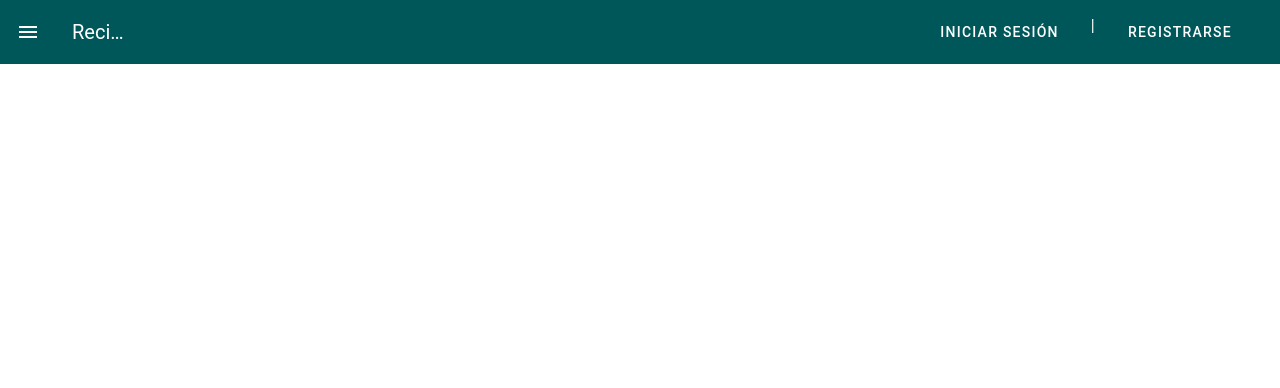
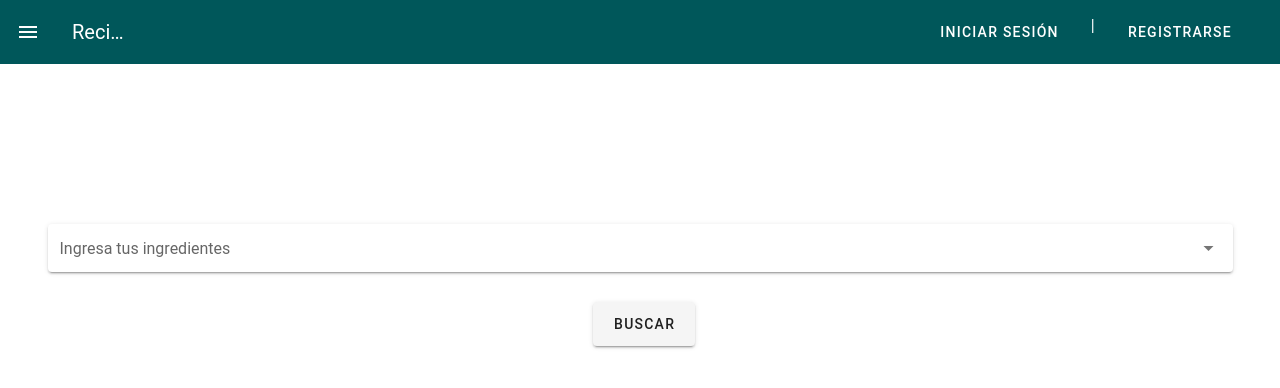
Before and after one commit to davidvm1/PATIC2-Recipfy, a Vue app: page /search in a window 1280 px wide. Shown: the top 388 px of the page. Built offline with nearby package versions, Linux system fonts and the light colour scheme; a small style sheet from the web is missing.

Commit message:
Search View

```diff
--- a/src/router/index.js
+++ b/src/router/index.js
@@ -24,6 +24,11 @@ const routes = [
     name: 'Secret',
     component: () => import(/* webpackChunkName: "secret" */ '../views/Secret.vue')
   },
+  {
+    path: '/search',
+    name: 'Search',
+    component: () => import(/* webpackChunkName: "search" */ '../views/Search.vue')
+  },
 ]
 
 const router = new VueRouter({
--- /dev/null
+++ b/src/views/Search.vue
@@ -0,0 +1,45 @@
+<template>
+  <v-container>
+    <v-row>
+      <v-img src="../assets/logo.png" height="20vh" width="50%" contain></v-img>
+    </v-row>
+    <v-row align="center">
+      <v-combobox v-model="chips" chips clearable label="Ingresa tus ingredientes" multiple solo>
+        <template v-slot:selection="{ attrs, item, select, selected }">
+          <v-chip
+            v-bind="attrs"
+            :input-value="selected"
+            close
+            @click="select"
+            @click:close="remove(item)"
+          >
+            <strong>{{ item }}</strong>&nbsp;
+          </v-chip>
+        </template>
+      </v-combobox>
+    </v-row>
+    <v-row justify="center">
+      <v-btn class="ml-2" large>Buscar</v-btn>
+    </v-row>
+  </v-container>
+</template>
+
+<script>
+export default {
+  data() {
+    return {
+      chips: [],
+    };
+  },
+
+  methods: {
+    remove(item) {
+      this.chips.splice(this.chips.indexOf(item), 1);
+      this.chips = [...this.chips];
+    },
+  },
+};
+</script>
+
+<style>
+</style>
--- a/src/views/Signup.vue
+++ b/src/views/Signup.vue
@@ -116,7 +116,7 @@ export default {
           return
         }
         this.$router.replace({
-          name: "Secret",
+          name: "Search",
         })
       } catch (err) {
         this.error = err
```
Also changed, not shown: src/assets/logo.png, src/assets/logo.svg (deleted).
